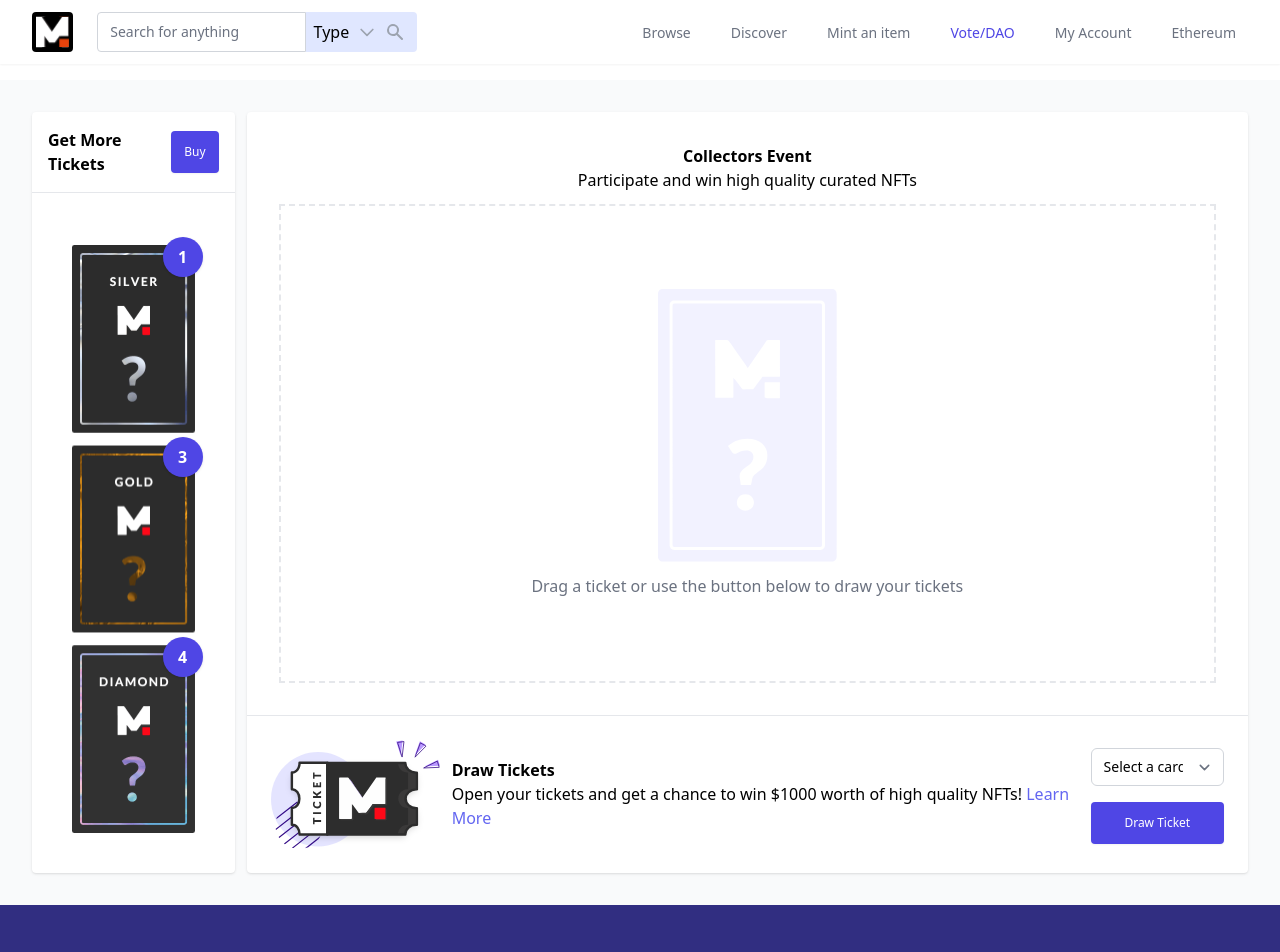
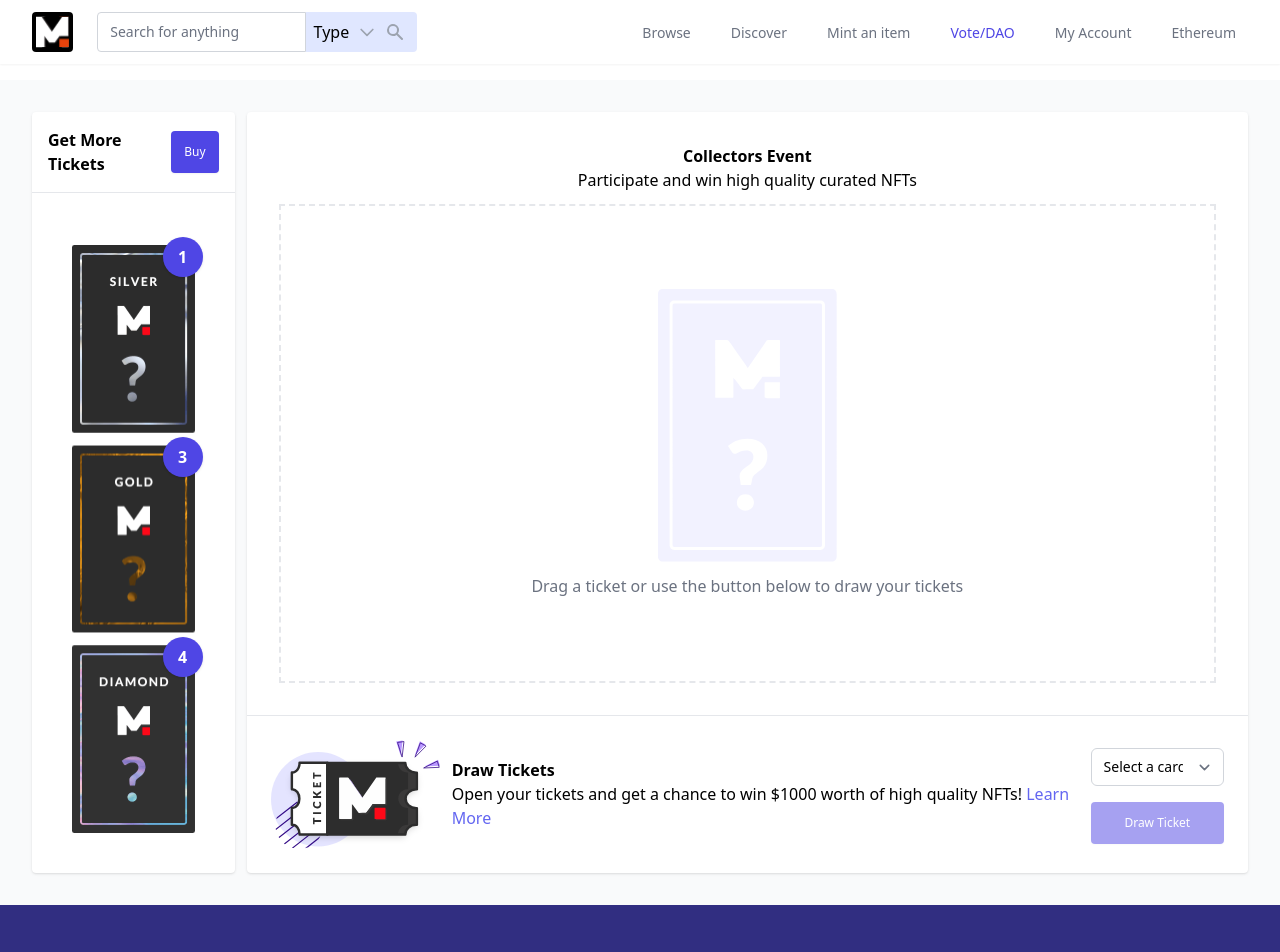
Before and after one commit to sasureshkumar/Mintable-Raffle-Reveal-Page, a React (Create React App) app: page / in a window 1280 px wide. Shown: the top 952 px of the page. Built offline with nearby package versions, Linux system fonts and the light colour scheme.

Commit message:
Diable the button on no ticket selected

```diff
--- a/src/components/buttons/SimpleButton.tsx
+++ b/src/components/buttons/SimpleButton.tsx
@@ -3,21 +3,23 @@ import type {ReactNode} from 'react';
 import {FC} from "react";
 
 export interface Props {
-    status?: string;
+    actionType?: string;
+    disabled?: boolean;
     children: ReactNode;
 }
 
-const SimpleButton: FC<Props> = ({status = 'primary', children}) => {
+const SimpleButton: FC<Props> = ({actionType = 'constructive', disabled = false,children}) => {
     return (
         <button
+            disabled={disabled}
             type="button"
             className={classNames(
-                'w-full text-center items-center px-3 py-3 border border-transparent text-xs font-medium rounded shadow-sm text-white focus:outline-none focus:ring-2 focus:ring-offset-2 ',
+                'disabled:opacity-50 disabled:cursor-not-allowed w-full text-center items-center px-3 py-3 border border-transparent text-xs font-medium rounded shadow-sm text-white focus:outline-none focus:ring-2 focus:ring-offset-2 ',
                 {
-                    'bg-red-600 hover:bg-red-700 focus:ring-red-500': status === 'destructive',
+                    'bg-red-600 hover:bg-red-700 focus:ring-red-500': actionType === 'destructive',
                     'bg-indigo-600 hover:bg-indigo-700 focus:ring-indigo-500':
-                        status === 'primary',
-                }
+                        actionType === 'constructive',
+                },
             )}
         >
             {children}
--- a/src/components/tickets/ActionBar.tsx
+++ b/src/components/tickets/ActionBar.tsx
@@ -58,7 +58,7 @@ const ActionBar: FC<Props> = ({tickets}) => {
 
                     </div>
                     <div className="w-full">
-                        <SimpleButton children="Draw Ticket"/>
+                        <SimpleButton disabled={!activeTicket} children="Draw Ticket"/>
                     </div>
                 </div>
             </div>
```
